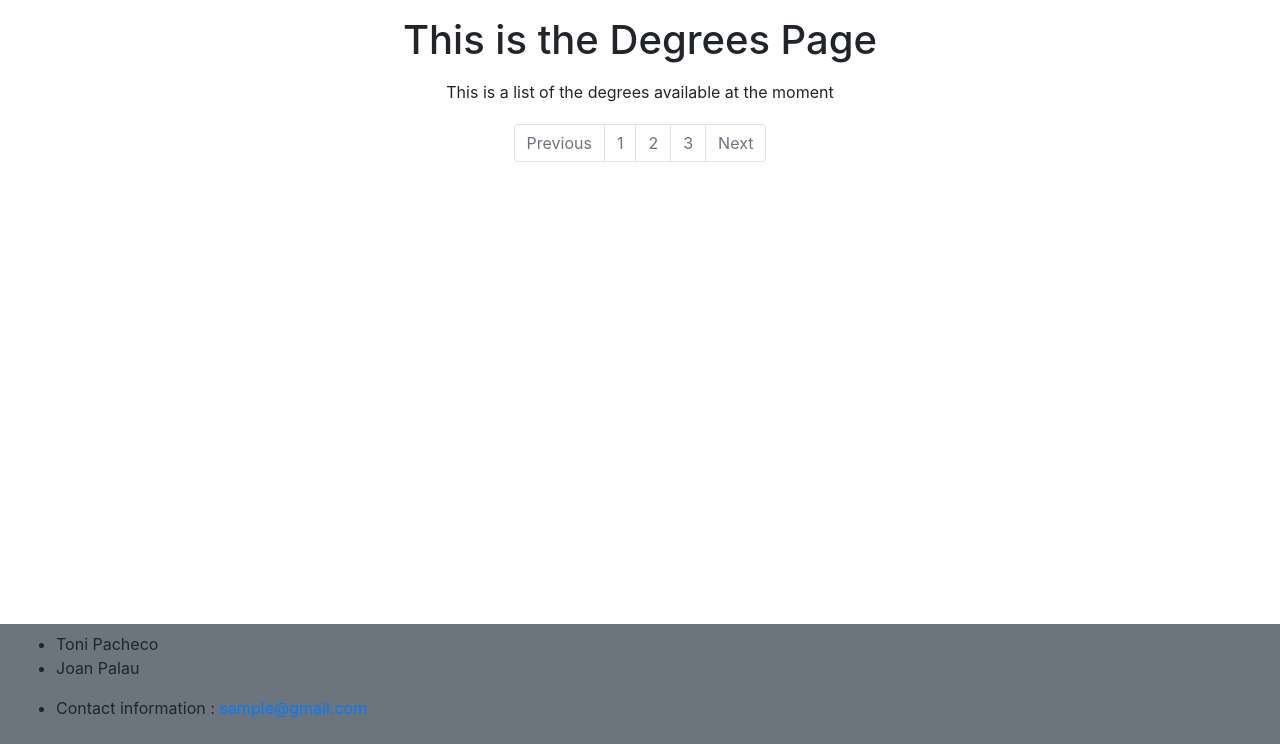
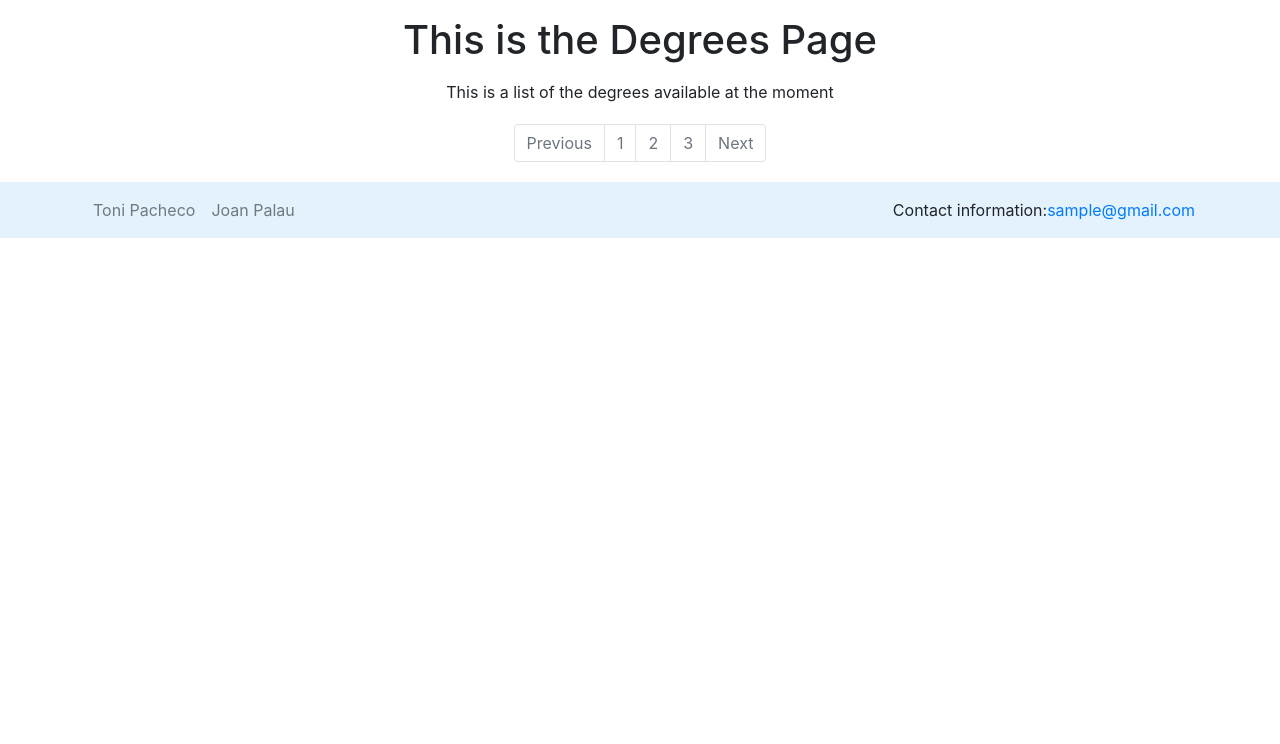
Before and after one commit to ToniPF/DegreeVoting, a Django app: page /profile/ in a window 1280 px wide. Shown: the part 56-800 px from the top of the page. Run offline with Django 3.2, Linux system fonts and the light colour scheme; the visitor is signed in with stand-in values (Sample User, id 1); some libraries are stand-ins or nearby versions.

Commit message:
Arreglat footer, falta decidir color

```diff
--- a/degree_voting/polls/templates/polls/footer.html
+++ b/degree_voting/polls/templates/polls/footer.html
@@ -1,12 +1,13 @@
-<nav class="navbar navbar-dark bg-secondary fixed-bottom">
-    <div>
-      <ul class="mavbar-nav-mr-auto left">
-        <li class="nav-item">Toni Pacheco</li>
-        <li class="nav-item">Joan Palau</li>
-      </ul>
-
-      <ul class="mavbar-nav-mr-auto right">
-        <li class="nav-item">Contact information : <a href="mailto:sample@gmail.com">sample@gmail.com</a></li>
-      </ul>
-    </div>
+<nav class="navbar navbar-expand-sm navbar-light" style="background-color: #e3f2fd;">
+      <div class="container">
+        <ul class="navbar-nav ml-auto">
+          <li class="nav-item"><a class="nav-link" href="#">Toni Pacheco</a></li>
+          <li class="nav-item"><a class="nav-link" href="#">Joan Palau</a></li>
+        </ul>
+        <div class="navbar-collapse">
+          <ul class="navbar-nav ml-auto">
+              <li class="nav-item">Contact information:<a href="mailto:sample@gmail.com">sample@gmail.com</a></li>
+          </ul>
+        </div>
+      </div>
 </nav>
```
